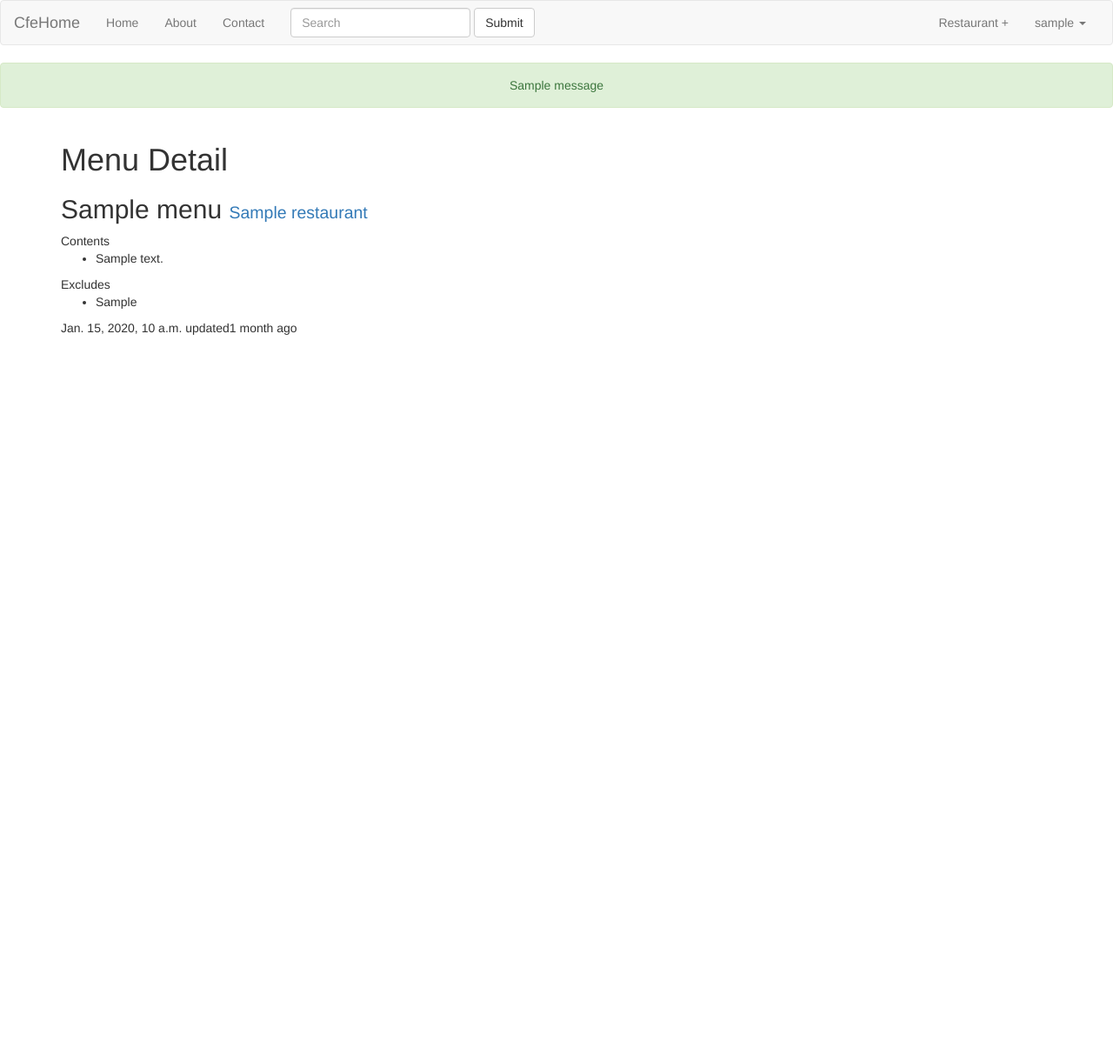
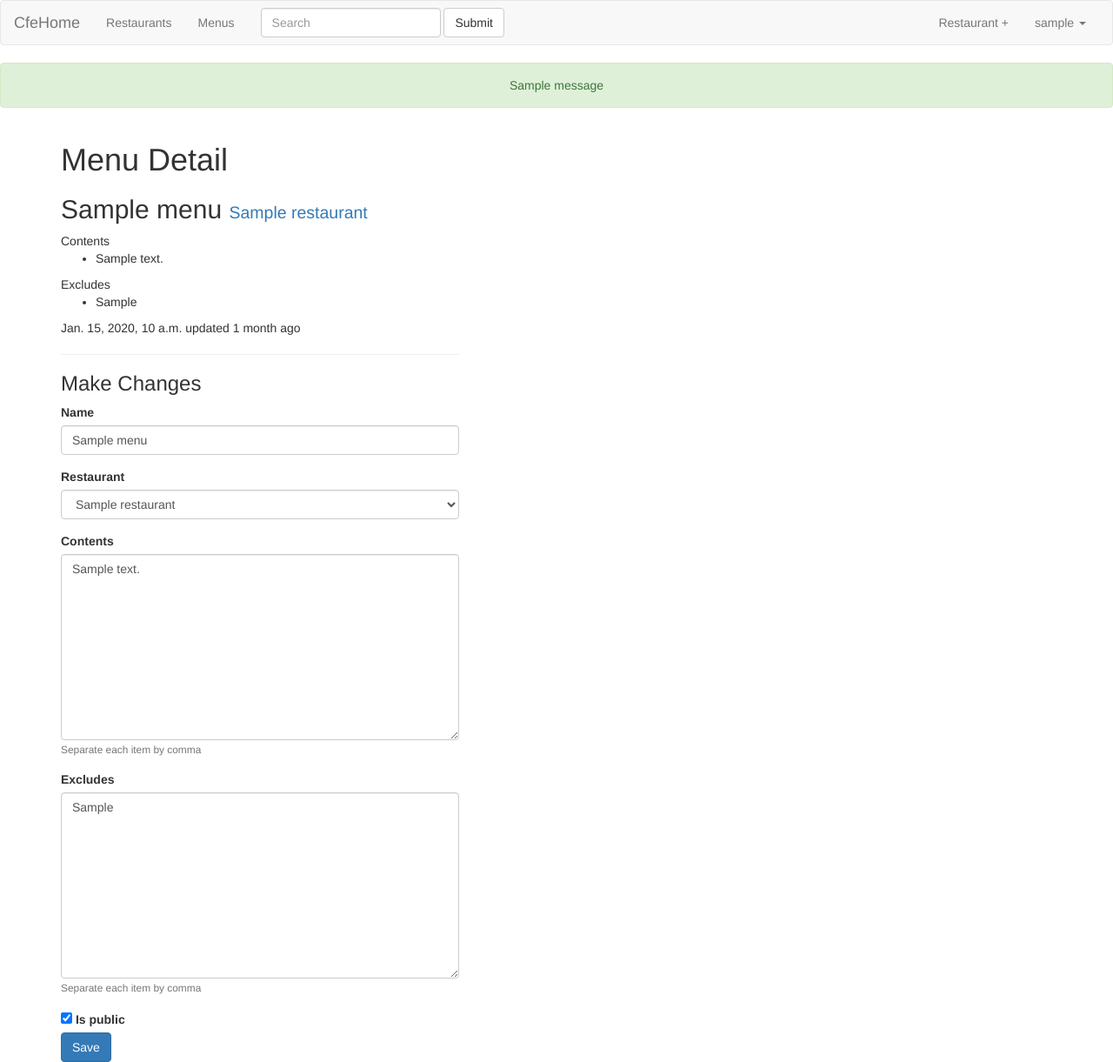
Before and after one commit to khalilSaidane/try-django-1.11, a Django app: page /menus/1/ in a window 1280 px wide. Shown: the whole page at 87% size. Before the commit the page ends 385 px from the top, so only its background shows below. Run offline with Django 3.2, Linux system fonts and the light colour scheme; a user stored in the database is signed in; tables that the repository leaves empty hold one stand-in row (values such as "Sample post"); one stand-in notice (Sample message) is shown; some libraries are stand-ins or nearby versions.

Commit message:
update & detail view in a single view for restaurants and menus

```diff
--- a/menus/urls.py
+++ b/menus/urls.py
@@ -5,6 +5,6 @@ from . import views
 urlpatterns = [
     url(r'^$', views.MenuListView.as_view(), name='list'),
     url(r'^create$', views.MenuCreateView.as_view(), name='create'),
-    url(r'^(?P<pk>\d+)/update/$', views.MenuUpdateView.as_view(), name='update'),
-    url(r'^(?P<pk>\d+)/$', views.MenuDetailView.as_view(), name='detail'),
+    #url(r'^(?P<pk>\d+)/update/$', views.MenuUpdateView.as_view(), name='update'),
+    url(r'^(?P<pk>\d+)/$', views.MenuUpdateView.as_view(), name='detail'),
 ]
--- a/menus/views.py
+++ b/menus/views.py
@@ -43,9 +43,10 @@ class MenuCreateView(LoginRequiredMixin, generic.CreateView):
         return kwargs
 
 
-class MenuUpdateView(LoginRequiredMixin, generic.UpdateView):
+class MenuUpdateView(SuccessMessageMixin, LoginRequiredMixin, generic.UpdateView):
     form_class = MenuForm
-    template_name = 'form.html'
+    template_name = 'menus/detail-update.html'
+    success_message = "Menu %(name)s is successfully updated"
 
     def get_queryset(self):
         return Menu.objects.filter(user=self.request.user)
--- a/restaurents/forms.py
+++ b/restaurents/forms.py
@@ -8,5 +8,6 @@ class RestaurantForm(forms.ModelForm):
         fields = [
             'name',
             'location',
-            'category'
+            'category',
+            'slug',
         ]
--- a/restaurents/urls.py
+++ b/restaurents/urls.py
@@ -2,11 +2,9 @@ from django.conf.urls import url
 from . import views
 from django.views.generic import TemplateView
 
-
-
 urlpatterns = [
     url(r'^$', views.RestaurantListView.as_view(), name='list'),
     url(r'^create$', views.RestaurantCreateView.as_view(), name='create'),
-    url(r'^(?P<slug>[\w-]+)/update$', views.RestaurantUpdateView.as_view(), name='update'),
-    url(r'^(?P<slug>[\w-]+)/$', views.RestaurantDetailView.as_view(), name='detail'),
+    # url(r'^(?P<slug>[\w-]+)/update$', views.RestaurantUpdateView.as_view(), name='update'),
+    url(r'^(?P<slug>[\w-]+)/$', views.RestaurantUpdateView.as_view(), name='detail'),
 ]
--- a/templates/base.html
+++ b/templates/base.html
@@ -10,13 +10,7 @@
 </head>
 <body>
 {% include 'snippets/navbar.html' %}
-{% if messages %}
-    {% for message in messages %}
-        <div class="text-center alert alert-{{ message.tags }} ">
-            {{ message|safe }}
-        </div>
-    {% endfor %}
-{% endif %}
+{% include 'snippets/messages.html' %}
 <div class="container">
     <div class="row">
         <div class="col-sm-9 col-md-7 col-lg-5 mx-auto">
--- /dev/null
+++ b/templates/menus/detail-update.html
@@ -0,0 +1,30 @@
+{% extends 'base.html' %}
+{% block title %} {{ form.instance.name }} {% endblock %}
+{% block content %}
+    <h1>Menu Detail</h1>
+    <h2>{{ form.instance.name }} <small><a
+            href="{{ form.instance.restaurant.get_absolute_url }}">{{ form.instance.restaurant }}</a></small></h2>
+    {% if form.instance.contents %}
+        Contents
+        <ul>
+            {% for content in form.instance.get_contents %}
+                <li>
+                    {{ content }}
+                </li>
+            {% endfor %}
+        </ul>
+    {% endif %}
+    {% if form.instance.excludes %}
+        Excludes
+        <ul>
+            {% for exclude in form.instance.get_excludes %}
+                <li>
+                    {{ exclude }}
+                </li>
+            {% endfor %}
+        </ul>
+    {% endif %}    <p>{{ form.instance.timestamp }} updated {{ form.instance.updated | timesince }} ago</p>
+    <hr/>
+    <h3>Make Changes</h3>
+    {% include 'snippets/form-snippet.html' with form=form %}
+{% endblock %}
--- a/templates/menus/menu_list.html
+++ b/templates/menus/menu_list.html
@@ -1,11 +1,11 @@
 {% extends 'base.html' %}
 {% block title %} Menus {% endblock %}
 {% block content %}
-    <h1>Menu list</h1>
+    <h1>My Menus</h1>
     <ul>
         {% for obj in object_list %}
             <li><a href="{{ obj.get_absolute_url }}">{{ obj.name }}</a> |
-                <a href="{{ obj.restaurant.get_absolute_url }}">{{ obj.restaurant }}</a> <br>
+                <small><a href="{{ obj.restaurant.get_absolute_url }}">{{ obj.restaurant }}</a></small> <br>
                 {% if obj.contents %}
                     Contents
                     <ul>
@@ -27,7 +27,7 @@
                     </ul>
                 {% endif %}
                 {{ obj.timestamp }} |
-                {{ obj.updated }} |
+                {{ obj.updated }}
             </li>
         {% endfor %}
     </ul>
--- /dev/null
+++ b/templates/snippets/form-snippet.html
@@ -0,0 +1,13 @@
+ {% load bootstrap3 %}
+    {# Load CSS and JavaScript #}
+    {% bootstrap_css %}
+    {% bootstrap_javascript jquery='full' %}
+<form method="post" class="form" enctype="multipart/form-data">
+    {% csrf_token %}
+    {% bootstrap_form form %}
+    {% buttons %}
+        <button type="submit" class="btn btn-primary">
+            Save
+        </button>
+    {% endbuttons %}
+</form>
--- /dev/null
+++ b/templates/snippets/messages.html
@@ -0,0 +1,7 @@
+{% if messages %}
+    {% for message in messages %}
+        <div class="text-center alert alert-{{ message.tags }} ">
+            {{ message|safe }}
+        </div>
+    {% endfor %}
+{% endif %}
--- a/templates/snippets/navbar.html
+++ b/templates/snippets/navbar.html
@@ -5,10 +5,9 @@
         </div>
         <div class="collapse navbar-collapse" id="bs-example-navbar-collapse-1">
             <ul class="nav navbar-nav">
-                <li><a href="{% url 'restaurants:list' %}">Home</a></li>
-                <li><a href="{% url 'about' %}">About</a></li>
-                <li><a href="{% url 'contact' %}">Contact</a></li>
-            </ul>
+                <li><a href="{% url 'restaurants:list' %}">Restaurants</a></li>
+                <li><a href="{% url 'menus:list' %}">Menus</a></li>
+             </ul>
             <form class="navbar-form navbar-left">
                 <div class="form-group">
                     <input type="text" class="form-control" placeholder="Search">
```
Also changed, not shown: restaurents/views.py (+4 -3 lines), templates/form.html (+1 -9 lines), templates/restaurants/detail-update.html (added, +11 -0 lines), 5 other files.
